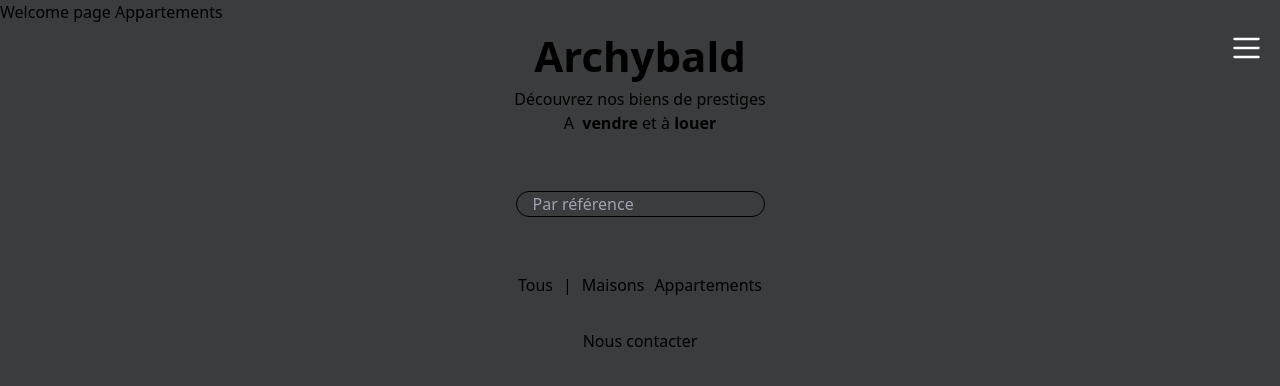
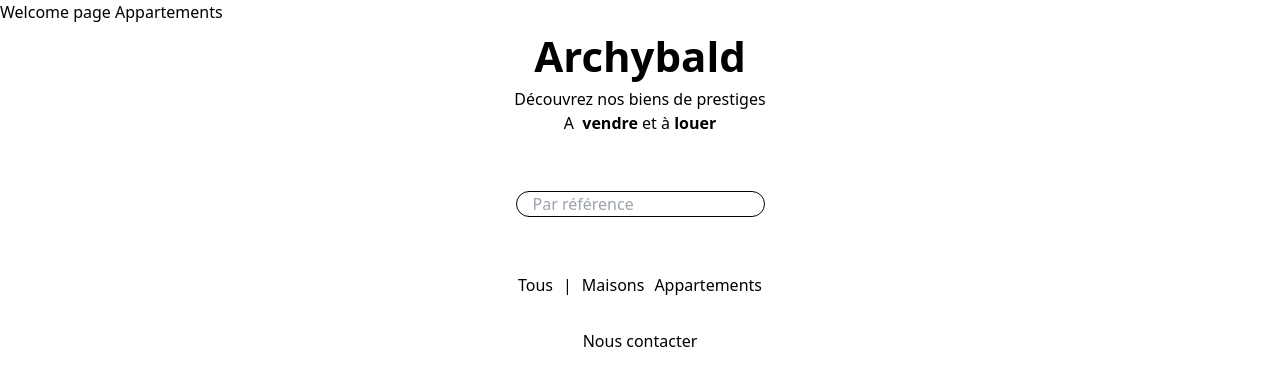
Before and after one commit to MaximeNef/Nextjsimmo, a Next.js app in the folder my-project/: page /appartements in a window 1280 px wide. Shown: the top 386 px of the page. Built offline with nearby package versions, Linux system fonts and the light colour scheme.

Commit message:
add update bg white all pages

```diff
--- a/my-project/src/components/all/header/index.jsx
+++ b/my-project/src/components/all/header/index.jsx
@@ -5,30 +5,30 @@ import Menuburger from "../menuBurger";
 
 const Header = () => {
   return (
-    <Container className='flex justify-center'>
+    <Container className="flex justify-center">
       <Menuburger />
       <Container>
-        <Flex justify='center'>Découvrez nos biens de prestiges</Flex>
-        <Flex justify='center'>
+        <Flex justify="center">Découvrez nos biens de prestiges</Flex>
+        <Flex justify="center">
           A &nbsp;
-          <p className='font-bold'>vendre</p>
-          &nbsp;et à<p className='font-bold'>&nbsp;louer</p>
+          <p className="font-bold">vendre</p>
+          &nbsp;et à<p className="font-bold">&nbsp;louer</p>
         </Flex>
       </Container>
-      <Flex justify='center' className='my-14'>
+      <Flex justify="center" className="my-14">
         <input
-          className='bg-[#3B3C3E] border-black border rounded-3xl pl-4'
-          placeholder='Par référence'
+          className="bg-white border-black border rounded-3xl pl-4"
+          placeholder="Par référence"
         />
       </Flex>
-      <Flex justify='center' className='space-x-2.5'>
-        <Link href='/'>Tous</Link>
+      <Flex justify="center" className="space-x-2.5">
+        <Link href="/">Tous</Link>
         <p>|</p>
-        <Link href='/maisons'>Maisons</Link>
-        <Link href='/appartements'>Appartements</Link>
+        <Link href="/maisons">Maisons</Link>
+        <Link href="/appartements">Appartements</Link>
       </Flex>
-      <Flex justify='center' className='mt-8'>
-        <Link href='/contact'>Nous contacter</Link>
+      <Flex justify="center" className="mt-8">
+        <Link href="/contact">Nous contacter</Link>
       </Flex>
     </Container>
   );
--- a/my-project/src/components/contactus/input/index.jsx
+++ b/my-project/src/components/contactus/input/index.jsx
@@ -39,7 +39,7 @@ const Input = () => {
           onChange={(e) => {
             setEmail(e.currentTarget.value);
           }}
-          className="bg-[#3B3C3E] outline-0"
+          className="bg-white outline-0"
         />
       </Container>
       <Container className="mt-11 border-b-2 py-2">
@@ -50,7 +50,7 @@ const Input = () => {
           onChange={(e) => {
             setObjet(e.currentTarget.value);
           }}
-          className="bg-[#3B3C3E] outline-0"
+          className="bg-white outline-0"
         />
       </Container>
       <Container className="mt-11 border-b-2 py-2">
@@ -61,7 +61,7 @@ const Input = () => {
           onChange={(e) => {
             setRef(e.currentTarget.value);
           }}
-          className="bg-[#3B3C3E] outline-0"
+          className="bg-white outline-0"
         />
       </Container>
       <Container className="mt-11 border-b-2">
@@ -71,7 +71,7 @@ const Input = () => {
           onChange={(e) => {
             setMessage(e.currentTarget.value);
           }}
-          className="bg-[#3B3C3E] outline-0 h-36"
+          className="bg-white outline-0 h-36"
         />
       </Container>
       <input
@@ -90,8 +90,8 @@ const Input = () => {
       <button
         className={
           isActive
-            ? "bg-[#3B3C3E] text-white border-2 border-white rounded-md py-3 px-5 mx-36 mt-24"
-            : "disabled bg-[#3B3C3E] text-white border-2 border-white rounded-md py-3 px-5 mx-36 mt-24"
+            ? "bg-white text-black border-2 border-black rounded-md py-3 px-5 mx-36 mt-24"
+            : "disabled bg-white text-black border-2 border-black rounded-md py-3 px-5 mx-36 mt-24"
         }
       >
         ENVOYER
--- a/my-project/src/pages/appartements/index.jsx
+++ b/my-project/src/pages/appartements/index.jsx
@@ -1,10 +1,11 @@
 import Header from "../../components/all/header";
 
 const Appartements = () => {
-    return (
-        <div className="bg-[#3B3C3E] h-screen">Welcome page Appartements
-            <Header/>
-        </div>
-    );
+  return (
+    <div className="bg-white h-screen">
+      Welcome page Appartements
+      <Header />
+    </div>
+  );
 };
-export default Appartements
+export default Appartements;
--- a/my-project/src/pages/contact/index.jsx
+++ b/my-project/src/pages/contact/index.jsx
@@ -6,7 +6,7 @@ import Input from "../../components/contactus/input";
 
 const Contact = () => {
   return (
-    <div className="bg-[#3B3C3E] text-white h-full flex justify-center ">
+    <div className="bg-white text-black h-full flex justify-center ">
       <div>
         <Header />
         <Info />
--- a/my-project/src/pages/index.jsx
+++ b/my-project/src/pages/index.jsx
@@ -5,11 +5,11 @@ import Container from "../components/shared/composers/container";
 
 export default function Home() {
   return (
-    <div className='bg-[#3B3C3E] h-screen !text-white'>
+    <div className="bg-white h-screen !text-black">
       <Head>
         <title>IMMO-WEB</title>
-        <meta name='description' content='Generated by create next app' />
-        <link rel='icon' href='/favicon.ico' />
+        <meta name="description" content="Generated by create next app" />
+        <link rel="icon" href="/favicon.ico" />
       </Head>
 
       <Header />
--- a/my-project/src/pages/maisons/index.jsx
+++ b/my-project/src/pages/maisons/index.jsx
@@ -1,10 +1,11 @@
 import Header from "../../components/all/header";
 
 const Maisons = () => {
-    return (
-        <div className="bg-[#3B3C3E] h-screen">Welcome page home
-            <Header/>
-        </div>
-    );
+  return (
+    <div className="bg-white h-screen">
+      Welcome page home
+      <Header />
+    </div>
+  );
 };
-export default Maisons
+export default Maisons;
```
Also changed, not shown: 1 other file (tests, documents, lock files or other folders).
